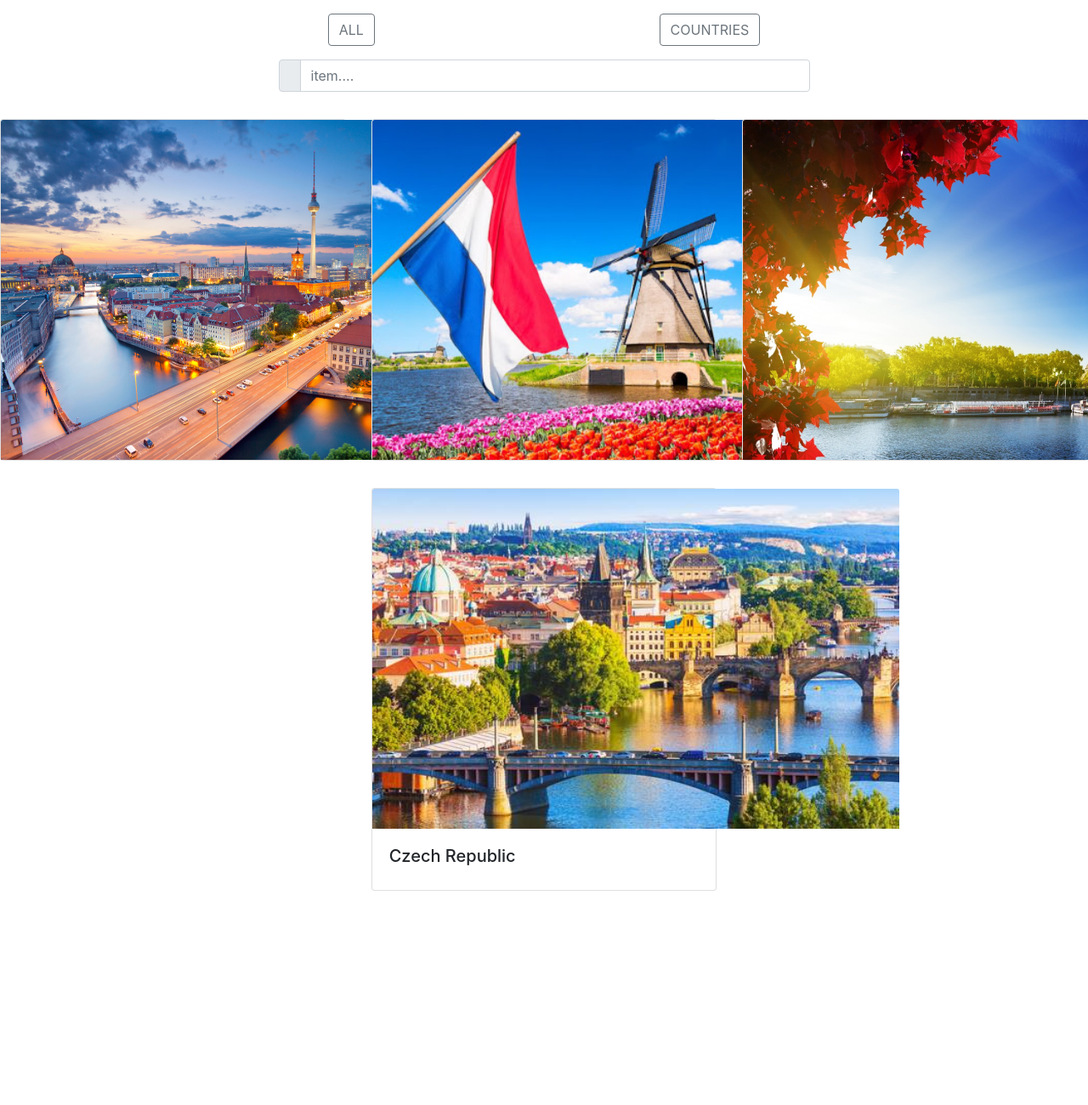
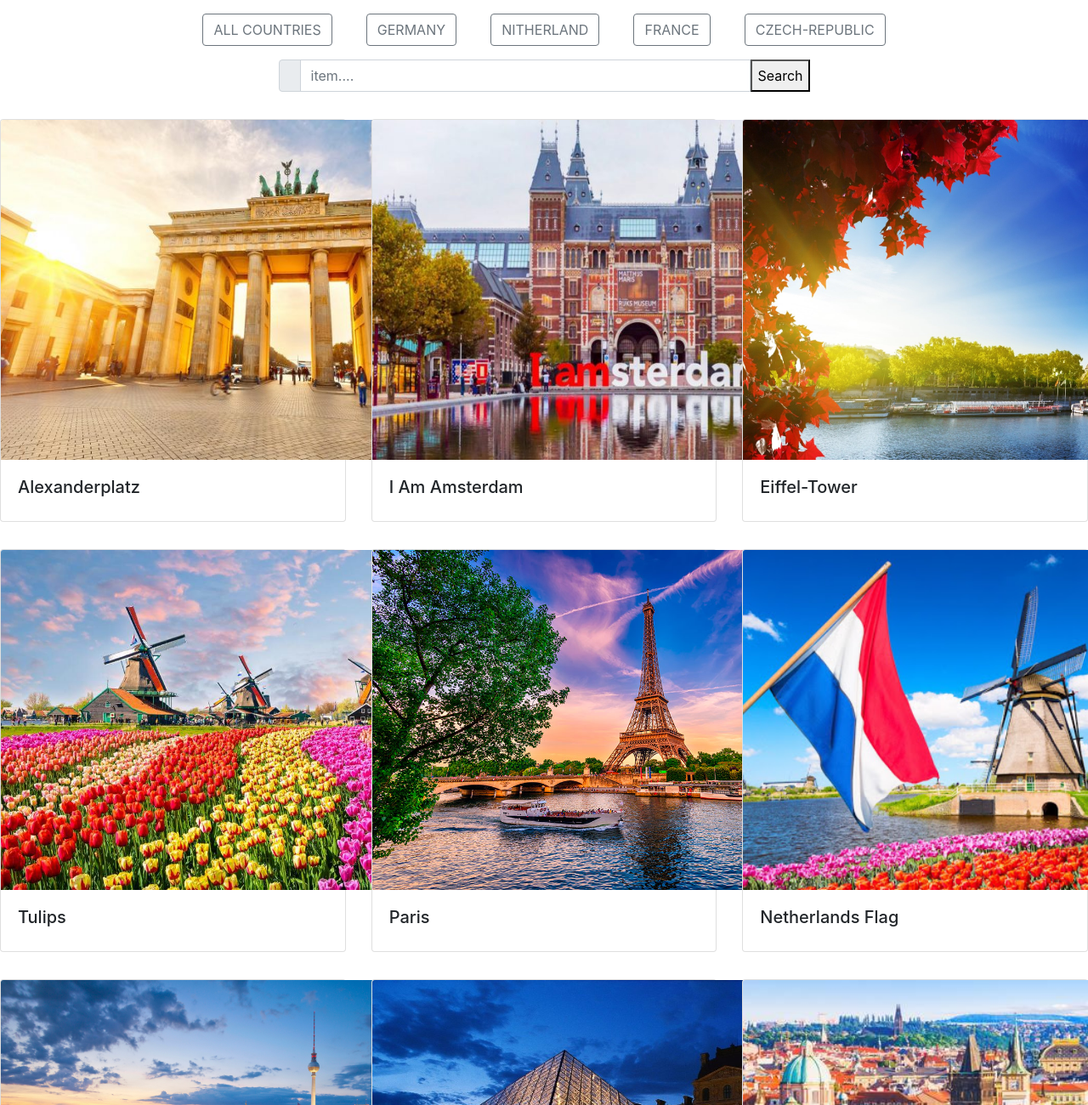
Before and after one commit to martina-heart/ToDoList, a website built with Parcel: page index.html in a window 1280 px wide. Shown: the top 1300 px of the page at 85% size. Before the commit the page ends 1064 px from the top, so only its background shows below. Built offline with nearby package versions, Linux system fonts and the light colour scheme; some icons are missing.

Commit message:
Push half Homework

```diff
--- a/css/gallery.css
+++ b/css/gallery.css
@@ -20,7 +20,7 @@
 }
 .lightbox-item {
   min-height: 80vh;
-  background: url("../img/deutsh.jpg") center/cover fixed no-repeat;
+  background: url("../img/plaz.berlin.jpg") center/cover fixed no-repeat;
   border-radius: 0.3rem;
 }
 .lightbox-close {
--- a/index.html
+++ b/index.html
@@ -34,15 +34,34 @@
         <a
           href="#"
           class="btn btn-outline-secondary btn-black text-uppercase filter-btn m-2"
-          data-filter="all"
+          onclick="all()"
+          id="allC"
         >
-          all</a
+          all countries</a
         >
         <a
           href="#"
           class="btn btn-outline-secondary btn-black text-uppercase filter-btn m-2"
-          data-filter="countries"
-          >countries</a
+          onclick="germany"
+          >germany</a
+        >
+        <a
+          href="#"
+          class="btn btn-outline-secondary btn-black text-uppercase filter-btn m-2"
+          onclick="nitherland"
+          >nitherland</a
+        >
+        <a
+          href="#"
+          class="btn btn-outline-secondary btn-black text-uppercase filter-btn m-2"
+          onclick="france"
+          >france</a
+        >
+        <a
+          href="#"
+          class="btn btn-outline-secondary btn-black text-uppercase filter-btn m-2"
+          onclick="czech"
+          >czech-republic</a
         >
       </div>
     </div>
@@ -62,6 +81,7 @@
               placeholder="item...."
               id="search-item"
             />
+            <button id="searchbtn">Search</button>
           </div>
         </form>
       </div>
@@ -70,8 +90,134 @@
     <div class="row" class="store-items" id="store-items">
       <!-- single item -->
       <div
-        class="col-10 col-sm-6 col-lg-4 mx-auto my-3 store-item countries"
-        data-item="countries"
+        class="col-10 col-sm-6 col-lg-4 mx-auto my-3 store-item"
+        id="germany"
+      >
+        <div class="card">
+          <div class="img-container">
+            <img
+              src="./img/plaz.berlin.jpg"
+              class="card-img-top store-img"
+              alt=""
+            />
+          </div>
+          <div class="card-body">
+            <div
+              class="card-text d-flex justify-content-between text-capitalize"
+            >
+              <h5>Alexanderplatz</h5>
+            </div>
+          </div>
+        </div>
+        <!-- end of card-->
+      </div>
+      <!-- single item -->
+      <div
+        class="col-10 col-sm-6 col-lg-4 mx-auto my-3 store-item"
+        id="nitherland"
+      >
+        <div class="card">
+          <div class="img-container">
+            <img
+              src="./img/amsterdam.jpg"
+              class="card-img-top store-img"
+              alt=""
+            />
+          </div>
+          <div class="card-body">
+            <div
+              class="card-text d-flex justify-content-between text-capitalize"
+            >
+              <h5>I am Amsterdam</h5>
+            </div>
+          </div>
+        </div>
+        <!-- end of card-->
+      </div>
+      <!-- single item -->
+      <div class="col-10 col-sm-6 col-lg-4 mx-auto my-3 store-item" id="france">
+        <div class="card">
+          <div class="img-container">
+            <img src="./img/paris.jpg" class="card-img-top store-img" alt="" />
+          </div>
+          <div class="card-body">
+            <div
+              class="card-text d-flex justify-content-between text-capitalize"
+            >
+              <h5>Eiffel-Tower</h5>
+            </div>
+          </div>
+        </div>
+        <!-- end of card-->
+      </div>
+      <!-- single item -->
+      <div
+        class="col-10 col-sm-6 col-lg-4 mx-auto my-3 store-item"
+        id="nitherland"
+      >
+        <div class="card">
+          <div class="img-container">
+            <img src="./img/tulips.jpg" class="card-img-top store-img" alt="" />
+          </div>
+          <div class="card-body">
+            <div
+              class="card-text d-flex justify-content-between text-capitalize"
+            >
+              <h5>Tulips</h5>
+            </div>
+          </div>
+        </div>
+        <!-- end of card-->
+      </div>
+      <!-- single item -->
+      <div class="col-10 col-sm-6 col-lg-4 mx-auto my-3 store-item" id="france">
+        <div class="card">
+          <div class="img-container">
+            <img
+              src="./img/Eiffel-Tower.jpg"
+              class="card-img-top store-img"
+              alt=""
+            />
+          </div>
+          <div class="card-body">
+            <div
+              class="card-text d-flex justify-content-between text-capitalize"
+            >
+              <h5>Paris</h5>
+            </div>
+          </div>
+        </div>
+        <!-- end of card-->
+      </div>
+
+      <!-- single item -->
+      <div
+        class="col-10 col-sm-6 col-lg-4 mx-auto my-3 store-item"
+        id="nitherland"
+      >
+        <div class="card">
+          <div class="img-container">
+            <img
+              src="./img/nitherland.jpg"
+              class="card-img-top store-img"
+              alt=""
+            />
+          </div>
+          <div class="card-body">
+            <div
+              class="card-text d-flex justify-content-between text-capitalize"
+            >
+              <h5>Netherlands Flag</h5>
+            </div>
+          </div>
+        </div>
+        <!-- end of card-->
+      </div>
+
+      <!-- single item -->
+      <div
+        class="col-10 col-sm-6 col-lg-4 mx-auto my-3 store-item"
+        id="germany"
       >
         <div class="card">
           <div class="img-container">
@@ -81,44 +227,42 @@
               alt=""
             />
           </div>
+          <div class="card-body">
+            <div
+              class="card-text d-flex justify-content-between text-capitalize"
+            >
+              <h5>Berlin</h5>
+            </div>
+          </div>
         </div>
         <!-- end of card-->
       </div>
-      <!--end of single store item-->
+
       <!-- single item -->
-      <div
-        class="col-10 col-sm-6 col-lg-4 mx-auto my-3 store-item countries"
-        data-item="countries"
-      >
+      <div class="col-10 col-sm-6 col-lg-4 mx-auto my-3 store-item" id="france">
         <div class="card">
           <div class="img-container">
             <img
-              src="./img/nitherland.jpg"
+              src="./img/pyramide_du_louvre_de_nuit.jpg"
               class="card-img-top store-img"
               alt=""
             />
           </div>
-        </div>
-        <!-- end of card-->
-      </div>
-      <!--end of single store item-->
-      <!-- single item -->
-      <div
-        class="col-10 col-sm-6 col-lg-4 mx-auto my-3 store-item countries"
-        data-item="countries"
-      >
-        <div class="card">
-          <div class="img-container">
-            <img src="./img/paris.jpg" class="card-img-top store-img" alt="" />
+          <div class="card-body">
+            <div
+              class="card-text d-flex justify-content-between text-capitalize"
+            >
+              <h5>Pyramid in Louvre</h5>
+            </div>
           </div>
         </div>
         <!-- end of card-->
       </div>
-      <!--end of single store item-->
+
       <!-- single item -->
       <div
-        class="col-10 col-sm-6 col-lg-4 mx-auto my-3 store-item countries"
-        data-item="countries-4"
+        class="col-10 col-sm-6 col-lg-4 mx-auto my-3 store-item"
+        id="czech-republic"
       >
         <div class="card">
           <div class="img-container">
@@ -128,7 +272,7 @@
             <div
               class="card-text d-flex justify-content-between text-capitalize"
             >
-              <h5>Czech Republic</h5>
+              <h5>Prague</h5>
             </div>
           </div>
         </div>
--- a/js/main-gallery.js
+++ b/js/main-gallery.js
@@ -18,6 +18,7 @@
   let imagesList = [];
   // set up a counter to run through the list od images
   let imageCounter = 0;
+  //button
 
   // use a forEach loop to get a copy of all the images and push into an array of items
   images.forEach(function (image) {
@@ -67,3 +68,7 @@
     lightBox.classList.remove("show");
   });
 })();
+
+//Filter Selection all countries buttons
+let allB = document.getElementById("allC");
+let allI = document.querySelectorAll(".store-item");
```
Also changed, not shown: img/Eiffel-Tower.jpg (added), img/amsterdam.jpg (added), img/plaz.berlin.jpg (added), img/pyramide_du_louvre_de_nuit.jpg (added), img/tulips.jpg (added).
